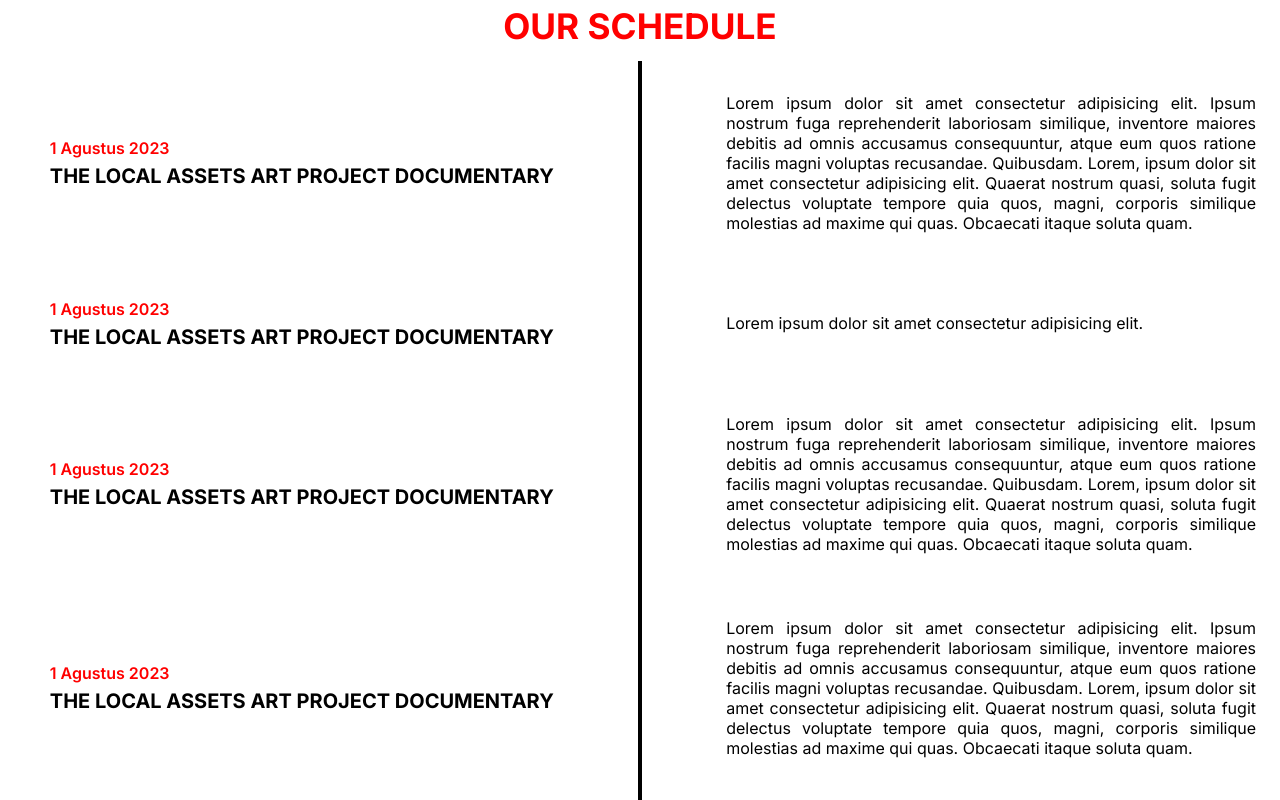
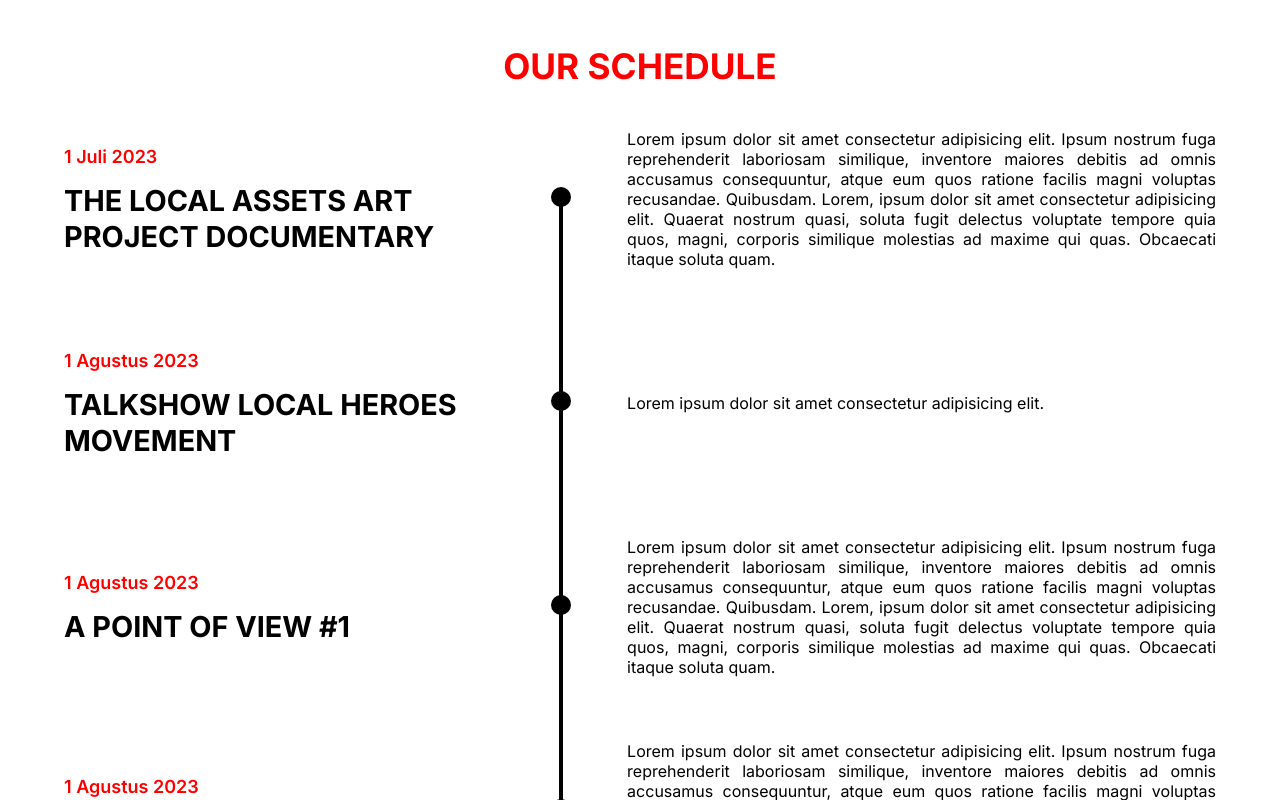
Before and after one commit to yanridwan/TEDxUGM-3.0, a Next.js app: page /schedule in a window 1280 px wide. Shown: the top 800 px of the page. Built offline with nearby package versions, Linux system fonts and the light colour scheme.

Commit message:
Style based on date

```diff
--- a/app/schedule/page.tsx
+++ b/app/schedule/page.tsx
@@ -1,46 +1,70 @@
-import schedules from './schedules'
+'use client';
+import schedules from './schedules';
+import {useState, useEffect} from 'react';
 
 export default function Schedule() {
+    const [active, setActive] = useState<boolean[]>([]);
+    const today =new Date();
+    function fillState(){
+        let isFound = false;
+
+        const isActive = schedules.map((schedule)=>{
+            if(!isFound && today <= new Date(schedule.date)){
+                isFound = true;
+                return true;
+            }
+            else return false;
+        });
+        return setActive(isActive);
+    }
+
+    useEffect(()=>{
+        fillState();
+    }, [schedules, today.getDate()]);
+
+    if(active.length === 0){
+        return <div>Loading...</div>
+    }
     return (
-        <div className="">
-            <h1 className='text-center titleRed'>OUR SCHEDULE</h1>
+        <main className="">
+            <h1 className='text-center titleRed mt-10'>OUR SCHEDULE</h1>
             <div
-                className="flex flex-col max-md:justify-start max-md:items-start md:grid grid-cols-9 mx-auto p-2"
+                className="md:h-full grid grid-cols-1 md:auto-rows-fr overflow-hidden md:mx-10 mx-2 p-1"
             >
-                {schedules.map(schedule =>
-
-                    <div className="flex flex-row-reverse justify-start md:contents">
+                {schedules.map((schedule, index) =>
+                    <section key={schedule.title} className={`${active[index]?'bg-red-500 ':''} px-1 rounded-2xl w-full basis-1 flex flex-row max-md:flex-row-reverse`}>
                         <div
-                            className="col-start-1 col-end-5 flex flex-col justify-center p-4 rounded-xl my-4 ml-auto"
+                            className="flex flex-col flex-[4] gap-2 justify-center items-start p-4 my-4"
                         >
-                            <h3 className="font-semibold text-md mb-1 text-redTED">{schedule.date}</h3>
-                            <h2 className="leading-tight font-bold text-xl text-black text-justify">
+                            <h3 className={` font-semibold text-lg mb-1 ${active[index]?'text-white':'text-redTED'}`}>{new Date(schedule.date).toLocaleDateString("id-ID", {day:"numeric",month:"long", year:"numeric"})}</h3>
+                            <h2 className={`leading-tight font-bold ${index==active.length-1?'text-[calc(1vw+2rem)]':'text-[calc(1vw+1rem)]'} ${active[index]?'text-white':'text-black'}`}>
                                 {schedule.title}
                             </h2>
-                            <p className="leading-tight md:hidden text-justify">
+                            <p className={`leading-tight md:hidden text-justify ${active[index]?'text-white':'text-black'}`} >
                                 {schedule.description}
                             </p>
                         </div>
-                        <div className="col-start-5 col-end-6 md:mx-auto relative mr-10">
-                            <div className="h-full w-6 flex items-center justify-center">
+                        <div className=" md:mx-auto top-1/2 min-h-full relative md:mr-10">
+                            <div className={`${index==active.length-1?'h-0':'h-full max-md:h-[200%]'} w-5 flex items-center justify-center`}>
                                 <div className="lineSchedule"></div>
                             </div>
                             <div
-                                className="dotSchedule"
+                                className={`dotSchedule ${active[index]?'bg-white transform scale-100':' bg-black'}`}
                             ></div>
                         </div>
 
                         <div
-                            className="max-md:hidden text-black col-start-6 flex items-center col-end-10 p-4 rounded-xl my-4 mr-auto">
+                            className={`max-md:hidden flex-[5] ${active[index]?'text-white':'text-black'} flex items-center p-4 rounded-xl my-4 mr-auto`}>
                             <p className="leading-tight text-justify">
                                 {schedule.description}
                             </p>
                         </div>
-                    </div>
+                    </section>
 
                 )}
 
+
             </div>
-        </div>
+        </main>
     )
 }
--- a/app/schedule/schedules.ts
+++ b/app/schedule/schedules.ts
@@ -1,32 +1,37 @@
 const schedules=[
     {
-        date:'1 Agustus 2023',
+        date:'2023-07-01',
         title:'THE LOCAL ASSETS ART PROJECT DOCUMENTARY',
         description:'  Lorem ipsum dolor sit amet consectetur adipisicing elit. Ipsum nostrum fuga reprehenderit laboriosam similique, inventore maiores debitis ad omnis accusamus consequuntur, atque eum quos ratione facilis magni voluptas recusandae. Quibusdam. Lorem, ipsum dolor sit amet consectetur adipisicing elit. Quaerat nostrum quasi, soluta fugit delectus voluptate tempore quia quos, magni, corporis similique molestias ad maxime qui quas. Obcaecati itaque soluta quam.'
     },
     {
-        date:'1 Agustus 2023',
-        title:'THE LOCAL ASSETS ART PROJECT DOCUMENTARY',
+        date:'2023-08-01',
+        title:'TALKSHOW LOCAL HEROES MOVEMENT',
         description:'  Lorem ipsum dolor sit amet consectetur adipisicing elit.'
     },
     {
-        date:'1 Agustus 2023',
-        title:'THE LOCAL ASSETS ART PROJECT DOCUMENTARY',
+        date:'2023-08-01',
+        title:'A POINT OF VIEW #1',
         description:'  Lorem ipsum dolor sit amet consectetur adipisicing elit. Ipsum nostrum fuga reprehenderit laboriosam similique, inventore maiores debitis ad omnis accusamus consequuntur, atque eum quos ratione facilis magni voluptas recusandae. Quibusdam. Lorem, ipsum dolor sit amet consectetur adipisicing elit. Quaerat nostrum quasi, soluta fugit delectus voluptate tempore quia quos, magni, corporis similique molestias ad maxime qui quas. Obcaecati itaque soluta quam.'
     },
     {
-        date:'1 Agustus 2023',
-        title:'THE LOCAL ASSETS ART PROJECT DOCUMENTARY',
+        date:'2023-08-01',
+        title:'A POINT OF VIEW #2',
         description:'  Lorem ipsum dolor sit amet consectetur adipisicing elit. Ipsum nostrum fuga reprehenderit laboriosam similique, inventore maiores debitis ad omnis accusamus consequuntur, atque eum quos ratione facilis magni voluptas recusandae. Quibusdam. Lorem, ipsum dolor sit amet consectetur adipisicing elit. Quaerat nostrum quasi, soluta fugit delectus voluptate tempore quia quos, magni, corporis similique molestias ad maxime qui quas. Obcaecati itaque soluta quam.'
     },
     {
-        date:'1 Agustus 2023',
-        title:'THE LOCAL ASSETS ART PROJECT DOCUMENTARY',
+        date:'2023-08-01',
+        title:'A POINT OF VIEW #3',
         description:'  Lorem ipsum dolor sit amet consectetur adipisicing elit. Ipsum nostrum fuga reprehenderit laboriosam similique, inventore maiores debitis ad omnis accusamus consequuntur, atque eum quos ratione facilis magni voluptas recusandae. Quibusdam. Lorem, ipsum dolor sit amet consectetur adipisicing elit. Quaerat nostrum quasi, soluta fugit delectus voluptate tempore quia quos, magni, corporis similique molestias ad maxime qui'
     },
     {
-        date:'1 Agustus 2023',
-        title:'THE LOCAL ASSETS ART PROJECT DOCUMENTARY',
+        date:'2023-08-01',
+        title:'TALKSHOW CREATIVE INDUSTRY',
+        description:'  Lorem ipsum dolor sit amet consectetur adipisicing elit. Ipsum nostrum fuga reprehenderit laboriosam'
+    },
+    {
+        date:'2023-08-17',
+        title:'MAIN EVENT',
         description:'  Lorem ipsum dolor sit amet consectetur adipisicing elit. Ipsum nostrum fuga reprehenderit laboriosam'
     },
 
```
